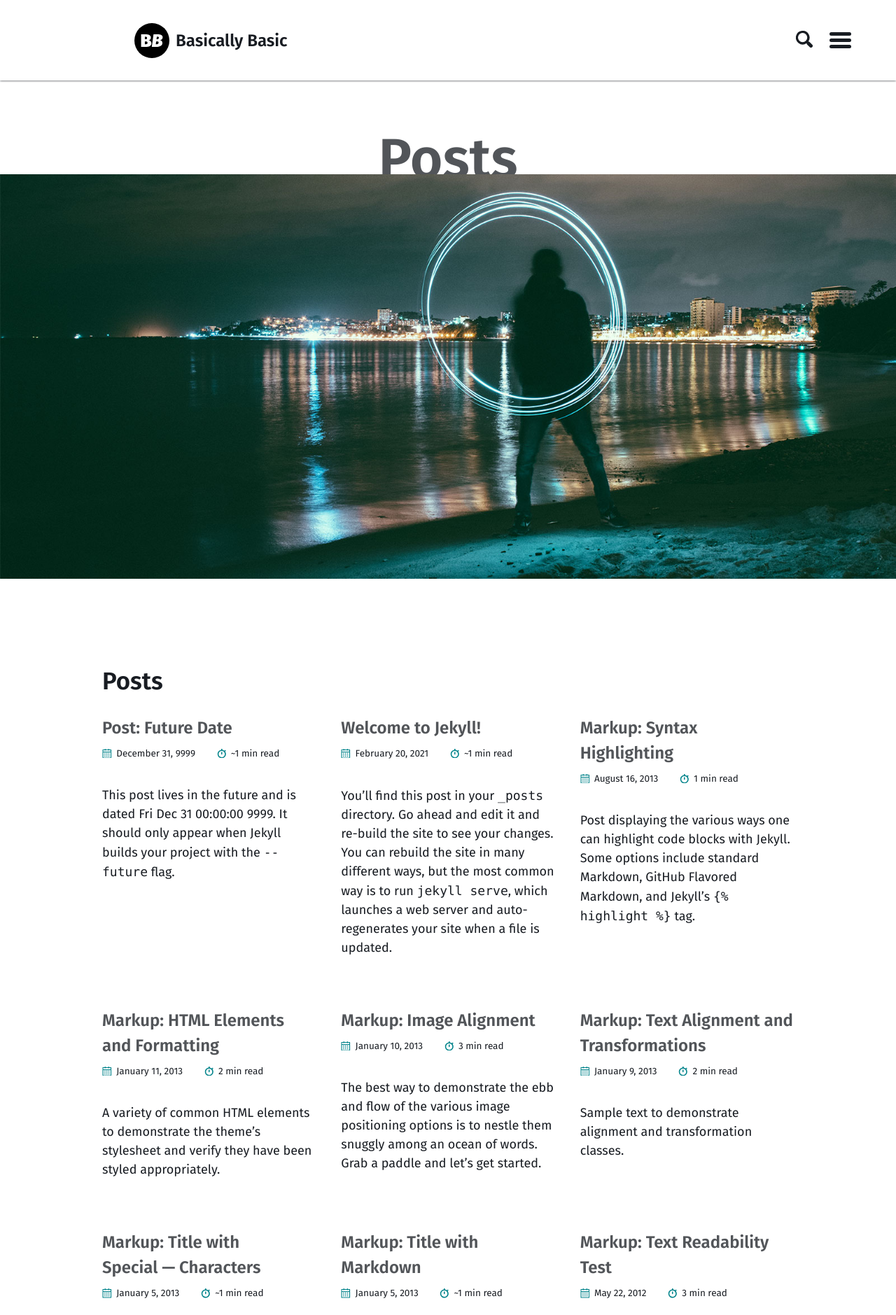
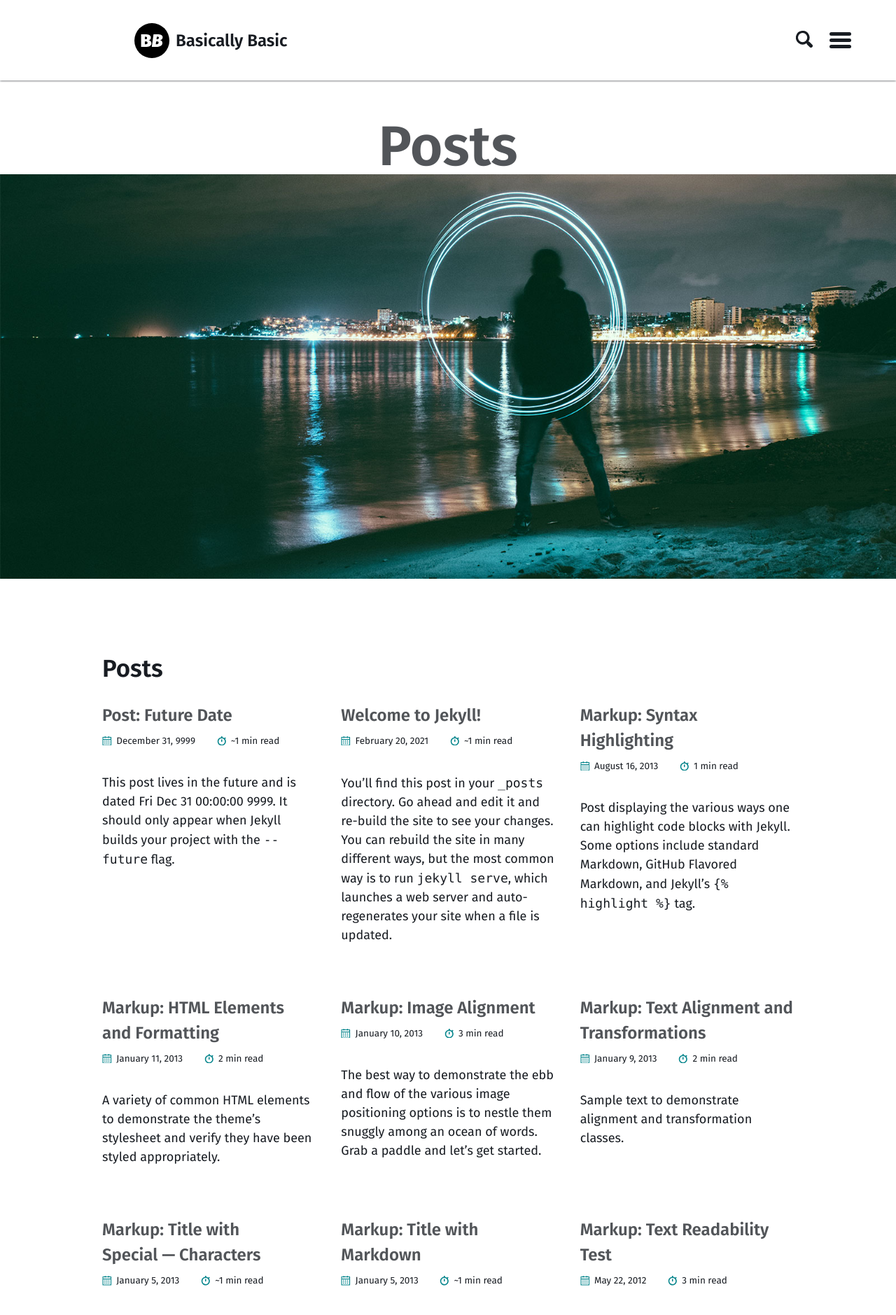
Before and after one commit to motilalmeher/motilalmeher.github.io, a Jekyll site: the page built from index.md, in a window 1280 px wide. Shown: the top 1879 px of the page at 70% size. Built offline with Jekyll 4.4.1, drawn with Linux system fonts in a browser that asks for light colours; the list of posts is cut into pages by our own code; comment, search, counter and statistics services are not loaded.

Commit message:
Update _layout.scss

```diff
--- a/_sass/basically-basic/_layout.scss
+++ b/_sass/basically-basic/_layout.scss
@@ -24,7 +24,8 @@
 .intro,
 main {
   > .inner {
-    padding: 1rem 0.5rem;
+    padding: 0 0.5rem;
+    margin-bottom: 2rem;
 
     @include breakpoint($small) {
       padding-right: 1rem;
```
